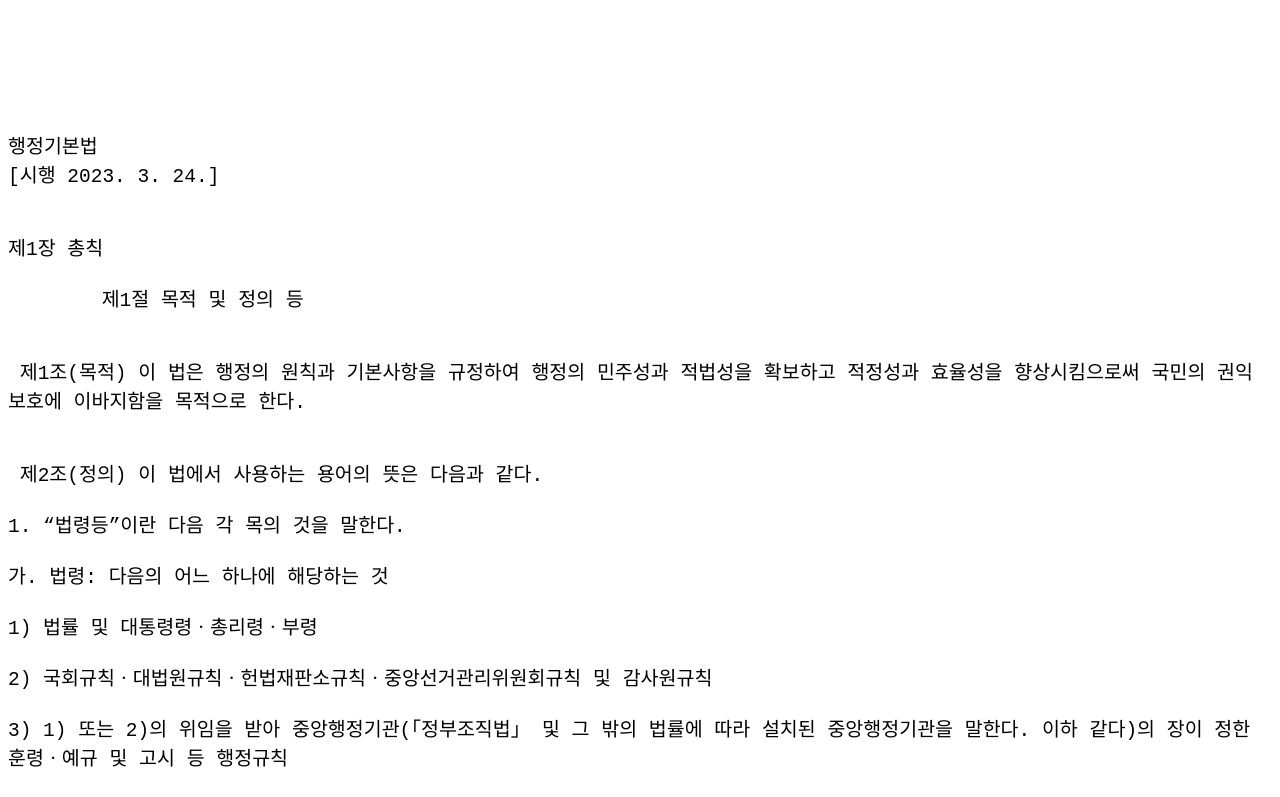
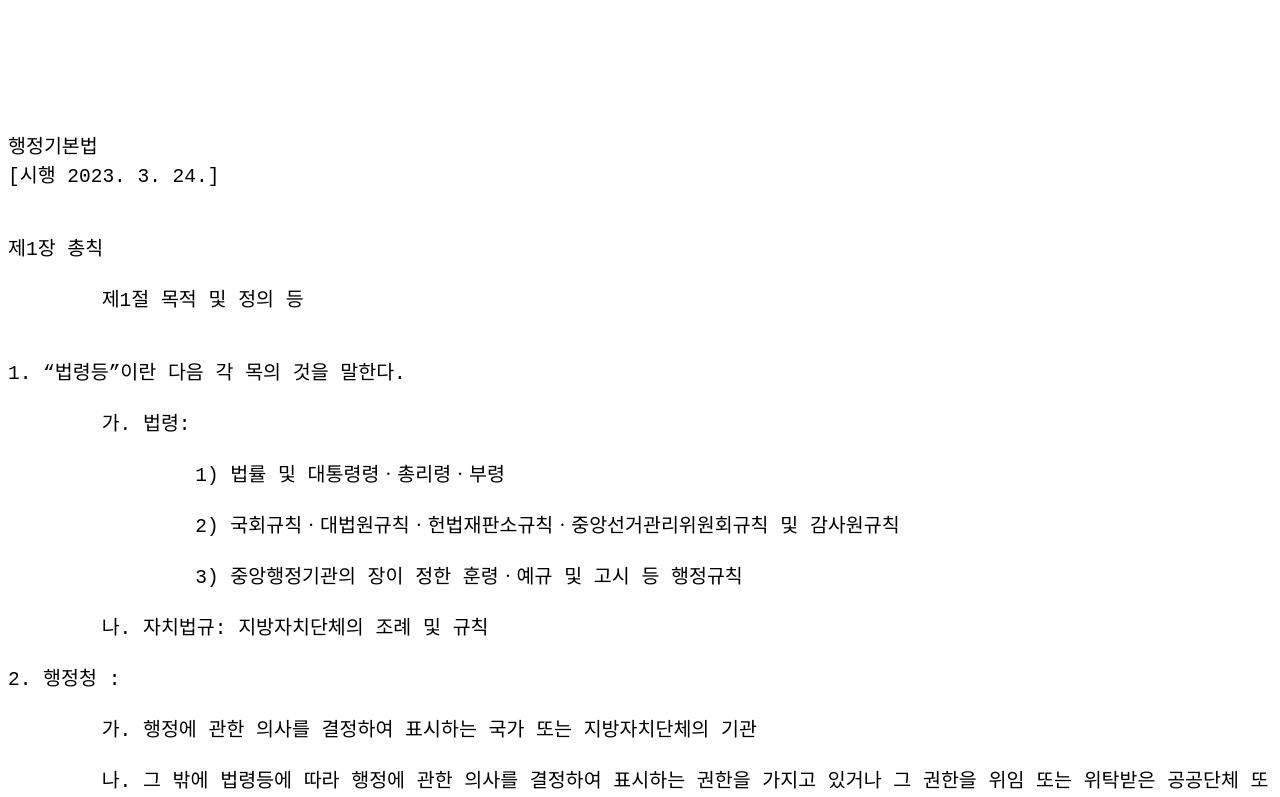
Before and after one commit to newhwang/gibon, a plain HTML site: page index.html in a window 1280 px wide. Shown: the top 797 px of the page. Drawn offline with Linux system fonts and the light colour scheme.

Commit message:
Update index.html

```diff
--- a/index.html
+++ b/index.html
@@ -30,33 +30,30 @@
         제1절 목적 및 정의 등
 
 
- 제1조(목적) 이 법은 행정의 원칙과 기본사항을 규정하여 행정의 민주성과 적법성을 확보하고 적정성과 효율성을 향상시킴으로써 국민의 권익 보호에 이바지함을 목적으로 한다.
-
-
- 제2조(정의) 이 법에서 사용하는 용어의 뜻은 다음과 같다.
-
 1. “법령등”이란 다음 각 목의 것을 말한다.
 
-가. 법령: 다음의 어느 하나에 해당하는 것
+	가. 법령:
 
-1) 법률 및 대통령령ㆍ총리령ㆍ부령
+		1) 법률 및 대통령령ㆍ총리령ㆍ부령
 
-2) 국회규칙ㆍ대법원규칙ㆍ헌법재판소규칙ㆍ중앙선거관리위원회규칙 및 감사원규칙
+		2) 국회규칙ㆍ대법원규칙ㆍ헌법재판소규칙ㆍ중앙선거관리위원회규칙 및 감사원규칙
 
-3) 1) 또는 2)의 위임을 받아 중앙행정기관(「정부조직법」 및 그 밖의 법률에 따라 설치된 중앙행정기관을 말한다. 이하 같다)의 장이 정한 훈령ㆍ예규 및 고시 등 행정규칙
+		3) 중앙행정기관의 장이 정한 훈령ㆍ예규 및 고시 등 행정규칙
 
-나. 자치법규: 지방자치단체의 조례 및 규칙
+	나. 자치법규: 지방자치단체의 조례 및 규칙
 
-2. “행정청”이란 다음 각 목의 자를 말한다.
+2. 행정청 :
 
-가. 행정에 관한 의사를 결정하여 표시하는 국가 또는 지방자치단체의 기관
+	가. 행정에 관한 의사를 결정하여 표시하는 국가 또는 지방자치단체의 기관
 
-나. 그 밖에 법령등에 따라 행정에 관한 의사를 결정하여 표시하는 권한을 가지고 있거나 그 권한을 위임 또는 위탁받은 공공단체 또는 그 기관이나 사인(私人)
+	나. 그 밖에 법령등에 따라 행정에 관한 의사를 결정하여 표시하는 권한을 가지고 있거나 그 권한을 위임 또는 위탁받은 공공단체 또는 그 기관이나 사인
 
-3. “당사자”란 처분의 상대방을 말한다.
+3. 당사자 : 처분의 상대방
 
-4. “처분”이란 행정청이 구체적 사실에 관하여 행하는 법 집행으로서 공권력의 행사 또는 그 거부와 그 밖에 이에 준하는 행정작용을 말한다.
+4. 처분 : 행정청이 구체적 사실에 관하여 행하는 법 집행으로서 공권력의 행사 또는 그 거부와 그 밖에 이에 준하는 행정작용
+
 5. “제재처분”이란 법령등에 따른 의무를 위반하거나 이행하지 아니하였음을 이유로 당사자에게 의무를 부과하거나 권익을 제한하는 처분을 말한다. 다만, 제30조제1항 각 호에 따른 행정상 강제는 제외한다.
+
 
 제3조(국가와 지방자치단체의 책무) ① 국가와 지방자치단체는 국민의 삶의 질을 향상시키기 위하여 적법절차에 따라 공정하고 합리적인 행정을 수행할 책무를 진다.
 
```
